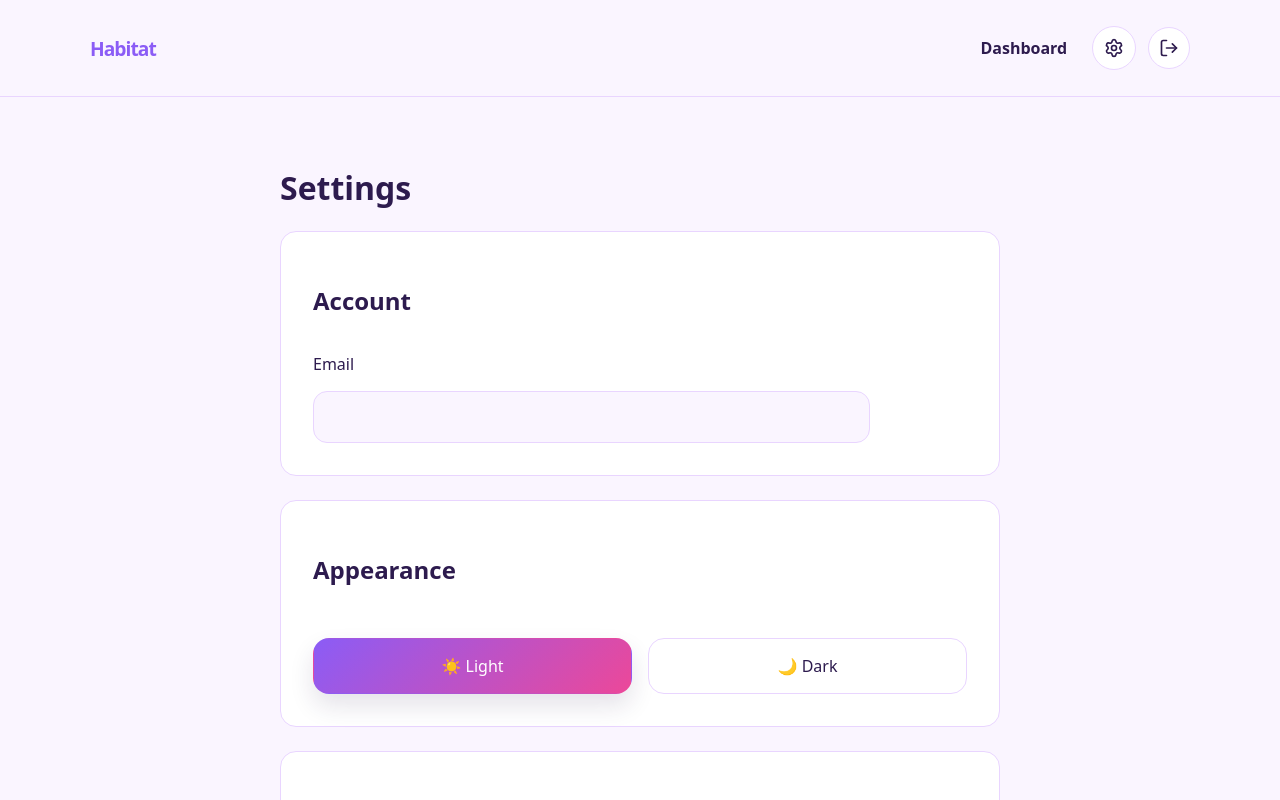
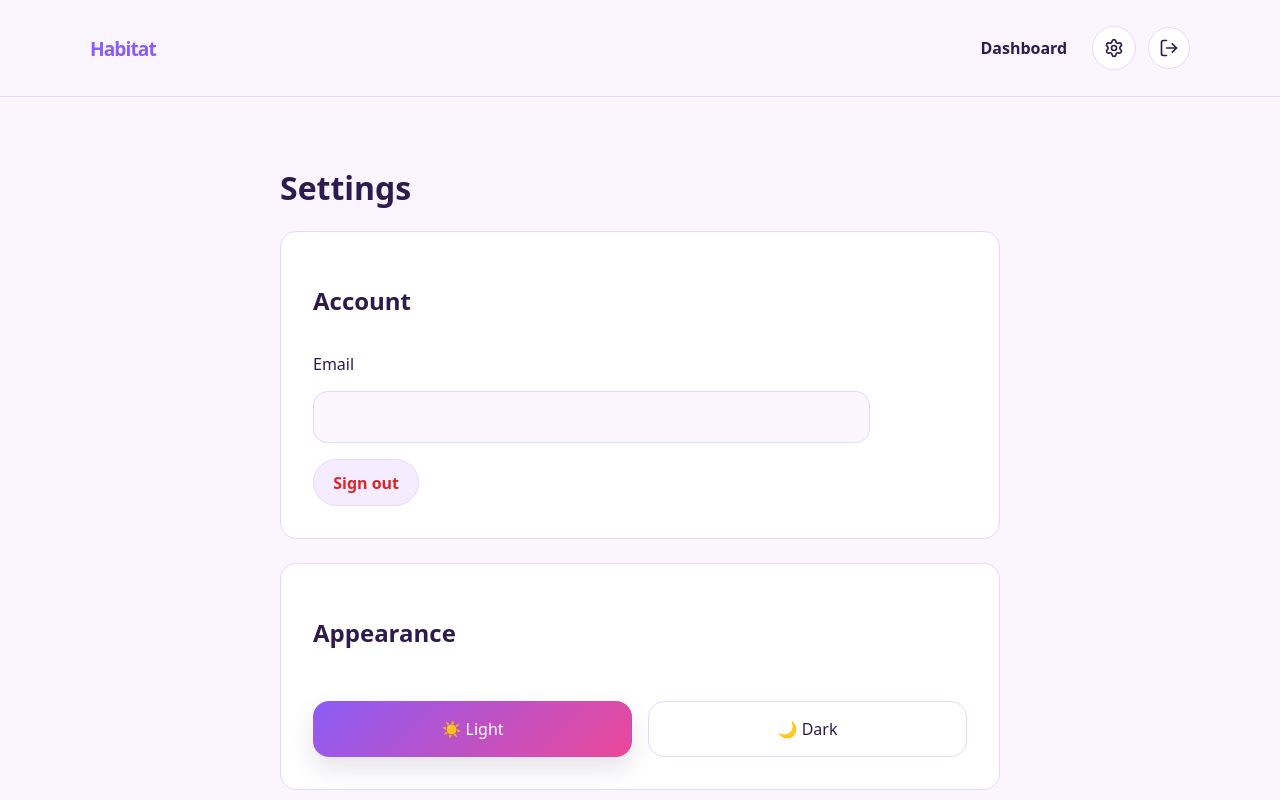
Before and after one commit to lydiahmbugua/habitat, a React (Vite) app: page /settings in a window 1280 px wide. Shown: the top 800 px of the page. Built offline with nearby package versions, Linux system fonts and the light colour scheme; no server answers.

Commit message:
feat: Add sign out to settings page

```diff
--- a/src/components/Settings/Settings.jsx
+++ b/src/components/Settings/Settings.jsx
@@ -1,4 +1,5 @@
 import { useState } from "react";
+import { useNavigate } from "react-router-dom";
 import { useAuth } from "../../context/useAuth";
 import { supabase } from "../../lib/supabaseClient";
 import styles from "./Settings.module.css";
@@ -7,14 +8,27 @@ import { useTheme } from "../../context/useTheme";
 
 export default function Settings() {
   const { user } = useAuth();
+  const navigate = useNavigate();
 
   const [password, setPassword] = useState("");
   const [confirm, setConfirm] = useState("");
 
   const [loading, setLoading] = useState(false);
   const [message, setMessage] = useState("");
+  const [signingOut, setSigningOut] = useState(false);
 
   const { theme, setTheme } = useTheme();
+
+  async function handleSignOut() {
+    setSigningOut(true);
+    const { error } = await supabase.auth.signOut();
+    if (error) {
+      setMessage(error.message);
+      setSigningOut(false);
+      return;
+    }
+    navigate("/");
+  }
 
   async function handlePasswordUpdate(e) {
     e.preventDefault();
@@ -59,6 +73,15 @@ export default function Settings() {
           <label className={styles.label}>Email</label>
 
           <input value={user?.email ?? ""} disabled className={styles.input} />
+
+          <button
+            type="button"
+            onClick={handleSignOut}
+            disabled={signingOut}
+            className={styles.signOutButton}
+          >
+            {signingOut ? "Signing out..." : "Sign out"}
+          </button>
         </section>
         <section className={styles.card}>
           <h2>Appearance</h2>
--- a/src/components/Settings/Settings.module.css
+++ b/src/components/Settings/Settings.module.css
@@ -61,6 +61,32 @@
     transform 0.2s ease,
     box-shadow 0.2s ease;
 }
+.signOutButton {
+  align-self: flex-start;
+  border: 1px solid var(--color-border);
+  border-radius: 999px;
+  background: var(--color-surface-strong);
+  color: var(--color-danger);
+  padding: 0.7rem 1.2rem;
+  font: inherit;
+  font-weight: 700;
+  cursor: pointer;
+  transition:
+    transform 0.2s ease,
+    box-shadow 0.2s ease,
+    opacity 0.2s ease;
+}
+
+.signOutButton:hover {
+  transform: translateY(-1px);
+  box-shadow: 0 0.5rem 1rem var(--color-shadow);
+}
+
+.signOutButton:disabled {
+  opacity: 0.7;
+  cursor: not-allowed;
+  transform: none;
+}
 .themeOptions {
   display: flex;
   gap: 1rem;
```
